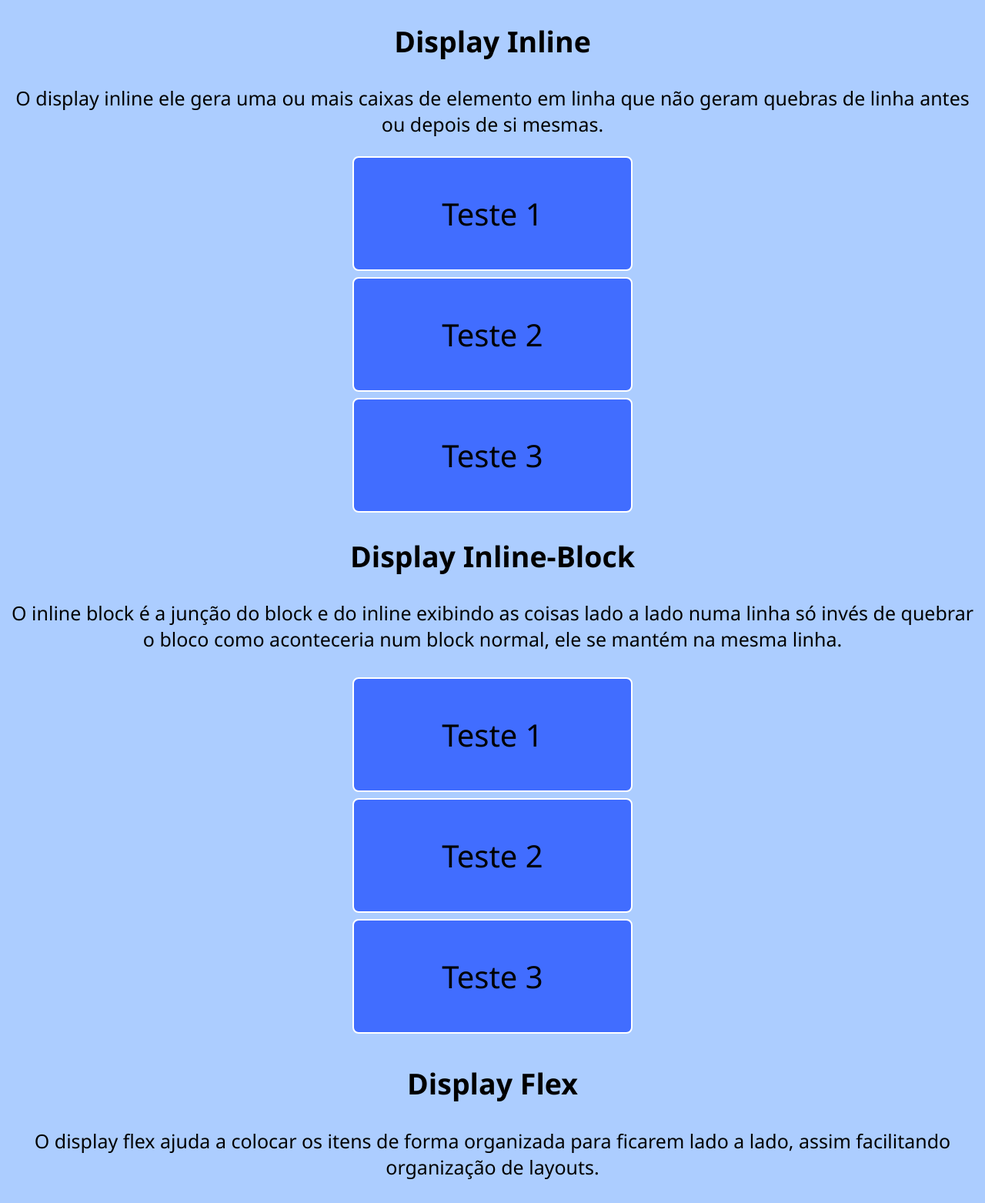
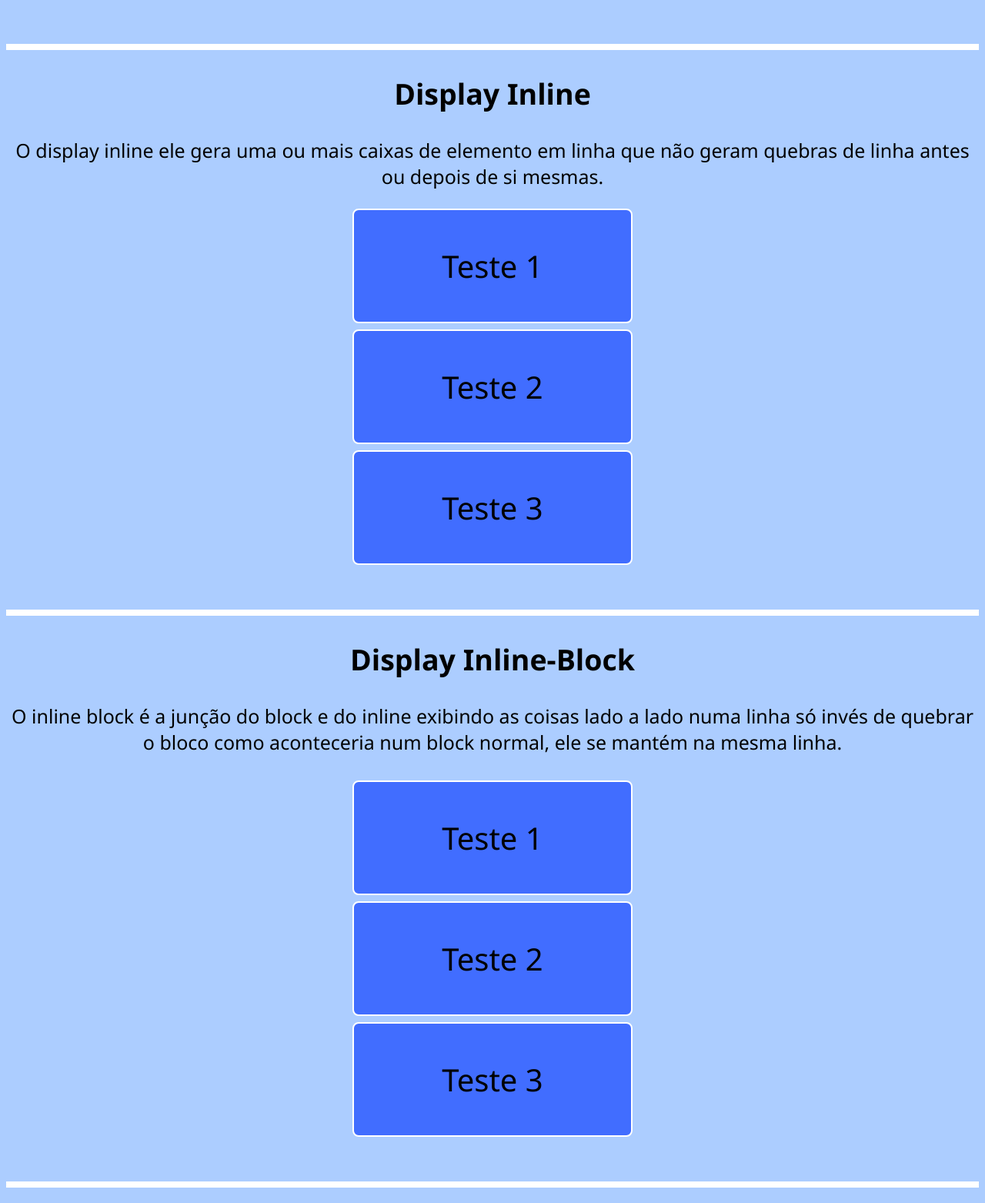
Before and after one commit to devcaetan0/propriedades-display-position, a plain HTML site: page index.html in a window 1280 px wide. Shown: the part 793-2356 px from the top of the page at 77% size. Drawn offline with Linux system fonts and the light colour scheme.

Commit message:
add - linha e espaçamento das section

```diff
--- a/index.html
+++ b/index.html
@@ -33,6 +33,8 @@
             </div>
         </section>
 
+        <div class="linha"></div>
+
         <section>
             <h2>Display Inline</h2>
             <p>O display inline ele gera uma ou mais caixas de elemento em linha que não geram quebras de linha antes ou depois de si mesmas.</p>
@@ -43,6 +45,8 @@
                 <div class="barra"><p>Teste 3</p></div>
             </div>
         </section>
+
+            <div class="linha"></div>
 
         <section>
             <h2>Display Inline-Block</h2>
@@ -56,6 +60,9 @@
             </div>
         </section>
 
+            <div class="linha"></div>
+
+
         <section>
             <h2>Display Flex</h2>
             <p>O display flex ajuda a colocar os itens de forma organizada para ficarem lado a lado, assim facilitando organização de layouts.</p>
@@ -66,6 +73,8 @@
                 <div class="barra"><p>Teste 3</p></div>
             </div>
         </section>
+
+                <div class="linha"></div>
 
         <section>
             <h2>Display Inline Flex</h2>
@@ -79,6 +88,8 @@
                 <div class="barra"><p>Teste 3</p></div>
             </div>
         </section>
+
+            <div class="linha"></div>
 
         <section>
             <h2>Display Grid</h2>
@@ -94,6 +105,8 @@
                 <div class="barra"><p>Teste 6</p></div>
             </div>
         </section>
+
+            <div class="linha"></div>
 
     <!-- ===== SECTIONS PARA OS TIPOS DE POSITIONS ===== -->
 
--- a/style.css
+++ b/style.css
@@ -17,6 +17,17 @@ body{
     border: 2px solid white;
     margin: 8px auto;
     font-size: 40;
+}
+
+.linha{
+    height: 8px;
+    background-color: white
+
+}
+
+section{
+
+    padding-bottom: 50px;
 }
 
 main{
```
